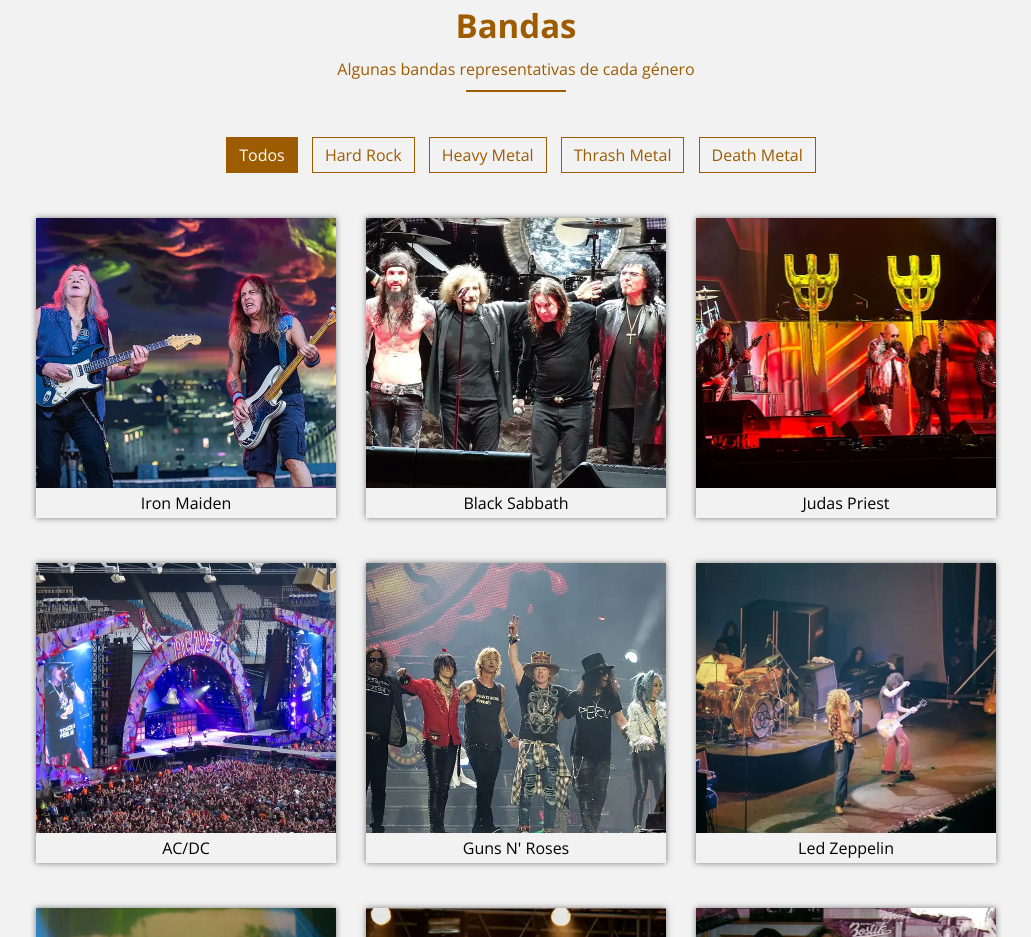
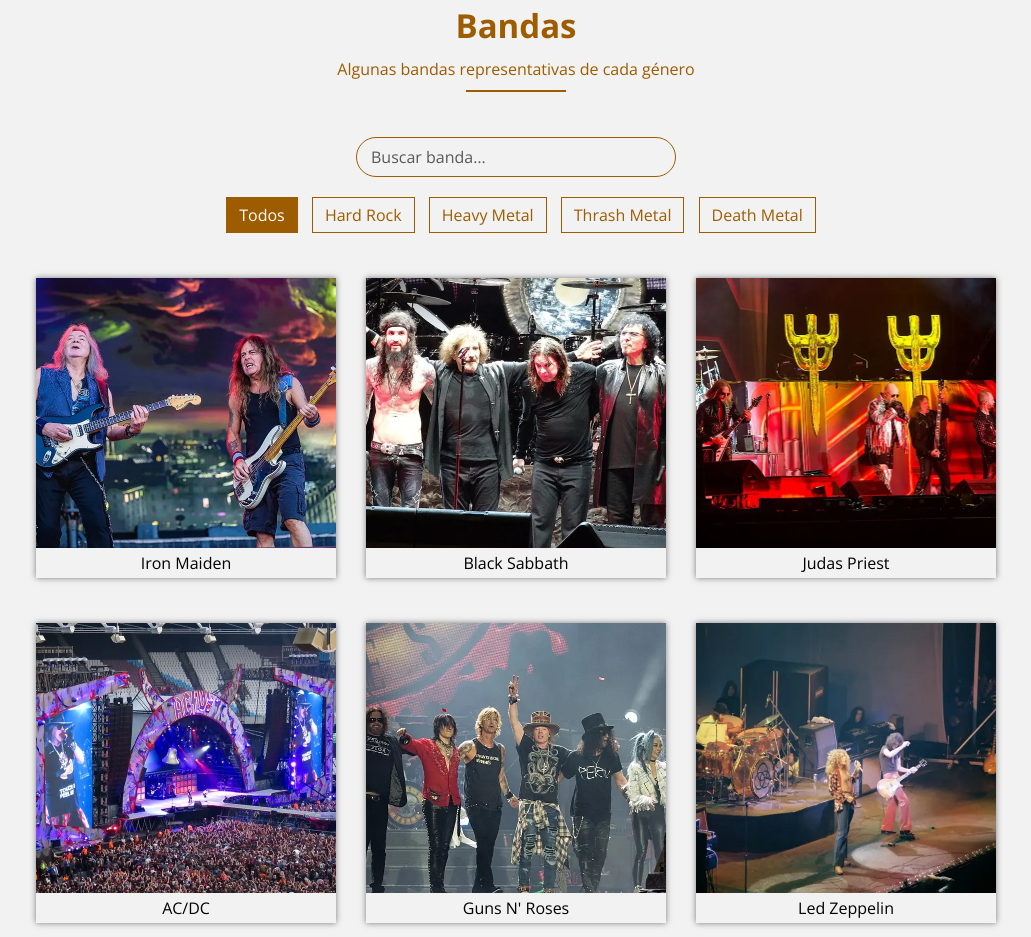
Before and after one commit to Kesagaro/Primera-Web-Kevin, a plain HTML site: page index.html in a window 1280 px wide. Shown: the part 1196-2133 px from the top of the page, without its empty margins (124-1155 px from the left). Drawn offline with nearby package versions, Linux system fonts and the light colour scheme.

Commit message:
feat(galeria): agregar un buscador de bandas
Filtra por nombre mientras se escribe y se combina con el filtro por
género. Ignora tildes, mayúsculas y signos, y avisa cuando no hay
resultados.

```diff
--- a/estilos.css
+++ b/estilos.css
@@ -265,6 +265,44 @@ nav .enlaces a:focus-visible {
 :root[data-tema="oscuro"] .botones-work button:focus-visible,
 :root[data-tema="oscuro"] .botones-work .active {
     color: #000;
+}
+
+/* Texto solo para lectores de pantalla */
+.solo-lectores {
+    position: absolute;
+    width: 1px;
+    height: 1px;
+    overflow: hidden;
+    clip: rect(0 0 0 0);
+    white-space: nowrap;
+}
+
+.buscador {
+    margin-bottom: 20px;
+}
+
+.buscador input {
+    width: 100%;
+    max-width: 320px;
+    padding: 8px 14px;
+    border: 1px solid var(--color1);
+    border-radius: 20px;
+    background: transparent;
+    color: var(--texto);
+    font: inherit;
+}
+
+.buscador input::placeholder {
+    color: var(--texto-suave);
+}
+
+.buscador input:focus-visible {
+    outline: 2px solid var(--color1);
+    outline-offset: 2px;
+}
+
+.contenedor .sin-resultados:not(:empty) {
+    margin-top: 10px;
 }
 
 .botones-work {
--- a/index.html
+++ b/index.html
@@ -89,6 +89,10 @@
         <section class="work contenedor" id="bandas">
             <h2>Bandas</h2>
             <p class="after">Algunas bandas representativas de cada género</p>
+            <div class="buscador">
+                <label for="buscar" class="solo-lectores">Buscar banda</label>
+                <input type="search" id="buscar" placeholder="Buscar banda…" autocomplete="off">
+            </div>
             <div class="botones-work">
                 <ul>
                     <li><button type="button" class="filter active" data-nombre="todos" aria-pressed="true">Todos</button></li>
@@ -101,6 +105,7 @@
             <div class="galeria-work" id="galeria">
                 <noscript><p class="aviso-galeria">Activa JavaScript para ver la galería de bandas.</p></noscript>
             </div>
+            <p class="sin-resultados" id="sin-resultados" role="status"></p>
         </section>
     </main>
     <footer id="contacto">
--- a/js/filtro.js
+++ b/js/filtro.js
@@ -1,11 +1,20 @@
 // Galería de bandas: se arma a partir de bandas.json y se filtra por género
 const galeria = document.getElementById('galeria');
 const filtros = document.querySelectorAll('.filter');
+const buscador = document.getElementById('buscar');
+const sinResultados = document.getElementById('sin-resultados');
+let generoActual = 'todos';
+
+// Quita tildes, mayúsculas y signos: "Guns N' Roses" → "gunsnroses", "AC/DC" → "acdc"
+function normalizar(texto) {
+    return texto.normalize('NFD').replace(/[̀-ͯ]/g, '').toLowerCase().replace(/[^a-z0-9]/g, '');
+}
 
 function crearTarjeta(banda) {
     const tarjeta = document.createElement('div');
     tarjeta.className = 'cont-work';
     tarjeta.dataset.genero = banda.genero;
+    tarjeta.dataset.busqueda = normalizar(banda.nombre);
 
     const marco = document.createElement('div');
     marco.className = 'img-work';
@@ -75,11 +84,26 @@ ficha.addEventListener('click', function (e) {
     }
 });
 
-function filtrar(genero) {
-    galeria.querySelectorAll('.cont-work').forEach(function (tarjeta) {
-        tarjeta.hidden = genero !== 'todos' && tarjeta.dataset.genero !== genero;
+// Muestra solo las tarjetas que cumplen el género elegido y el texto buscado
+function filtrar() {
+    const tarjetas = galeria.querySelectorAll('.cont-work');
+    if (tarjetas.length === 0) {
+        return;
+    }
+    const texto = normalizar(buscador.value);
+    let visibles = 0;
+    tarjetas.forEach(function (tarjeta) {
+        const coincideGenero = generoActual === 'todos' || tarjeta.dataset.genero === generoActual;
+        const coincideTexto = tarjeta.dataset.busqueda.includes(texto);
+        tarjeta.hidden = !(coincideGenero && coincideTexto);
+        if (!tarjeta.hidden) {
+            visibles++;
+        }
     });
+    sinResultados.textContent = visibles === 0 ? 'No hay bandas que coincidan con tu búsqueda.' : '';
 }
+
+buscador.addEventListener('input', filtrar);
 
 filtros.forEach(function (boton) {
     boton.addEventListener('click', function () {
@@ -89,7 +113,8 @@ filtros.forEach(function (boton) {
         });
         boton.classList.add('active');
         boton.setAttribute('aria-pressed', 'true');
-        filtrar(boton.dataset.nombre);
+        generoActual = boton.dataset.nombre;
+        filtrar();
     });
 });
 
@@ -102,8 +127,8 @@ fetch('bandas.json')
     })
     .then(function (bandas) {
         galeria.replaceChildren(...bandas.map(crearTarjeta));
-        // Respeta el filtro si el usuario lo eligió antes de que cargaran las bandas
-        filtrar(document.querySelector('.filter.active').dataset.nombre);
+        // Respeta el filtro y la búsqueda si el usuario los usó antes de que cargaran las bandas
+        filtrar();
     })
     .catch(function () {
         const aviso = document.createElement('p');
```
